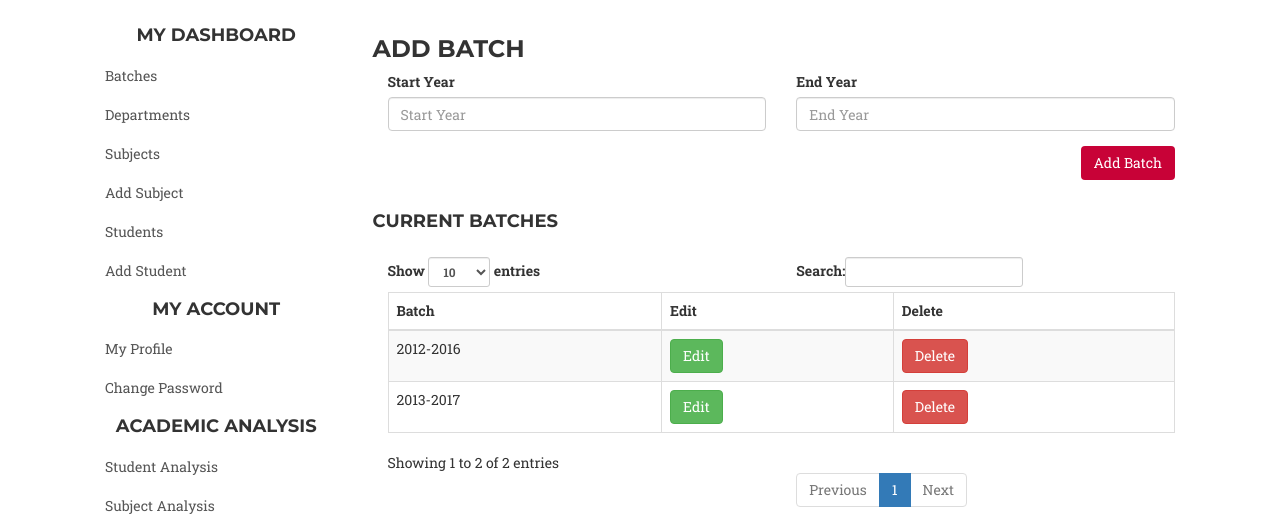
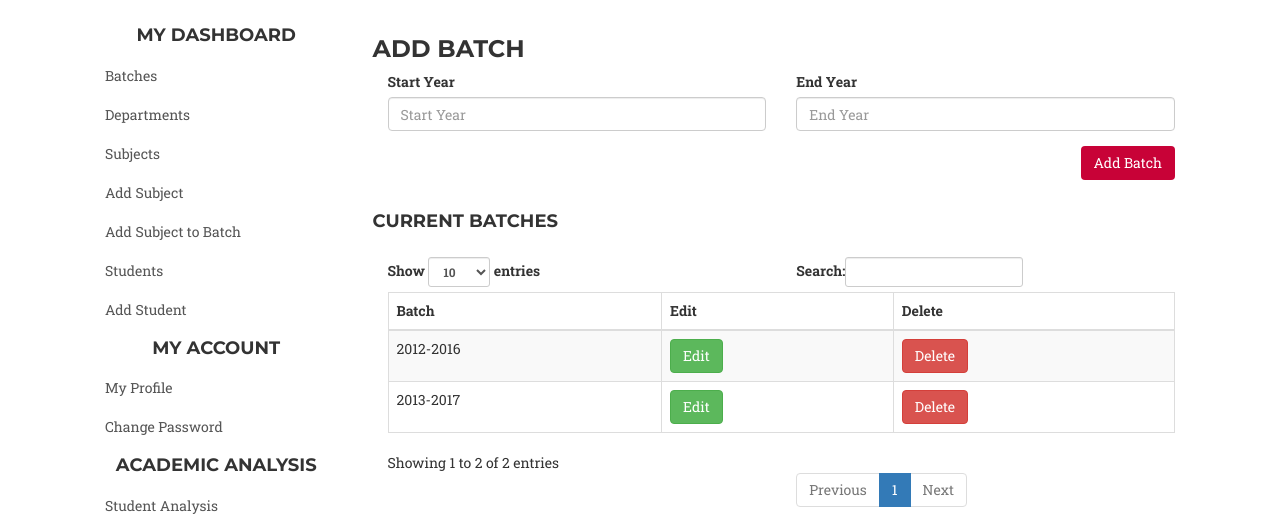
Before and after one commit to deathstalker-nikhil/academic_analysis, a CodeIgniter app: page /database/index.php/home/batches in a window 1280 px wide. Shown: the part 501-1015 px from the top of the page. Run offline with CodeIgniter, Linux system fonts and the light colour scheme; data comes from the database, SQL or seed files in the repository; some libraries are stand-ins or nearby versions; some web fonts are replaced.

Commit message:
function to add subject to batches

```diff
--- a/application/controllers/Home.php
+++ b/application/controllers/Home.php
@@ -215,7 +215,7 @@ class Home extends CI_Controller {
 
 
 		if ($batch_id==''||$subject_id=='') {
-			die("Incomple Details");
+			die("Incomplete Details");
 		}
 
 			$data = array(
@@ -225,7 +225,7 @@ class Home extends CI_Controller {
 		$this->load->library('Data_lib');
 		$result = $this->data_lib->addSubjectToBatch($data);
 		if ($result) {
-			redirect(base_url('/batches'));
+			redirect(base_url('/add_subject_to_batch'));
 		}
 		else {
 			die("Some error Occured..:(");
--- a/application/views/common/left.php
+++ b/application/views/common/left.php
@@ -4,6 +4,7 @@
                     <a href="/departments" class="list-group-item side">Departments</a>
                     <a href="/subjects" class="list-group-item side">Subjects</a>
                     <a href="/add_subject" class="list-group-item side">Add Subject</a>
+                    <a href="/add_subject_to_batch" class="list-group-item side">Add Subject to Batch</a>
                     <a href="/students" class="list-group-item side">Students</a>
                     <a href="/add_student" class="list-group-item side">Add Student</a>
                    <h4 style="text-align: center;">My Account</h4>
```
